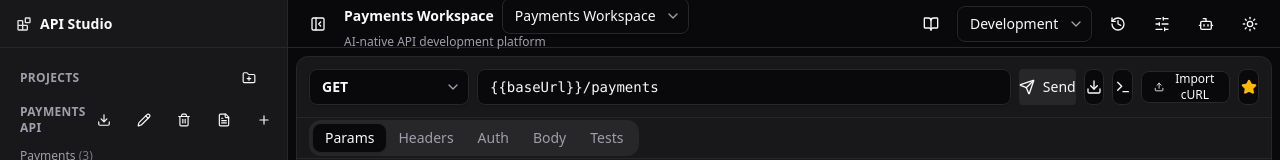
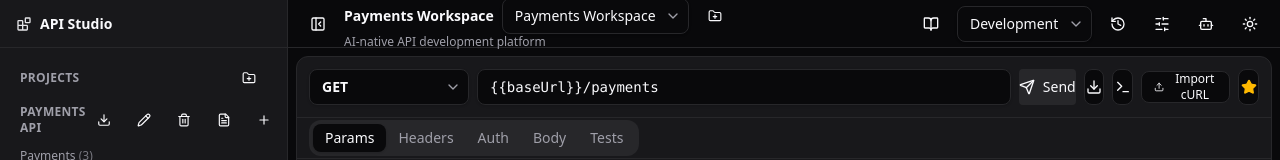
Before and after one commit to nishantmalviya/api-platform, a React (Vite) app: page / in a window 1280 px wide. Shown: the top 160 px of the page. Built offline with nearby package versions, Linux system fonts and the light colour scheme.

Commit message:
Add workspace creation via header button

```diff
--- a/src/components/layout/AppLayout.tsx
+++ b/src/components/layout/AppLayout.tsx
@@ -1,5 +1,5 @@
 import { useNavigate } from "react-router-dom";
-import { Blocks, BookOpen, Bot, History, Moon, PanelLeftClose, PanelLeftOpen, SlidersHorizontal, Sun } from "lucide-react";
+import { Blocks, BookOpen, Bot, FolderPlus, History, Moon, PanelLeftClose, PanelLeftOpen, SlidersHorizontal, Sun } from "lucide-react";
 import { useWorkspaceStore } from "@/stores/useWorkspaceStore";
 import { cn } from "@/lib/utils";
 import { Button } from "@/components/ui/button";
@@ -21,6 +21,7 @@ export function AppLayout() {
   const activeWorkspaceId = useWorkspaceStore((state) => state.activeWorkspaceId);
   const workspaces = useWorkspaceStore((state) => state.workspaces);
   const setActiveWorkspace = useWorkspaceStore((state) => state.setActiveWorkspace);
+  const addWorkspace = useWorkspaceStore((state) => state.addWorkspace);
   const activeTabId = useWorkspaceStore((state) => state.activeTabId);
   const navigate = useNavigate();
 
@@ -80,6 +81,17 @@ export function AppLayout() {
                   </option>
                 ))}
               </Select>
+              <Button
+                variant="ghost"
+                size="icon"
+                className="h-7 w-7"
+                onClick={() => addWorkspace(`New Workspace ${workspaces.length + 1}`)}
+                aria-label="Add workspace"
+                data-testid="add-workspace-button"
+                title="Add workspace"
+              >
+                <FolderPlus className="h-3.5 w-3.5" />
+              </Button>
             </div>
             <p className="truncate text-xs text-muted-foreground">
               AI-native API development platform
--- a/src/stores/useWorkspaceStore.ts
+++ b/src/stores/useWorkspaceStore.ts
@@ -44,6 +44,7 @@ interface WorkspaceState {
   sendRequest: () => Promise<void>;
   addFolder: (collectionId: string, name: string) => string;
   addCollection: (workspaceId: string, name: string) => string;
+  addWorkspace: (name: string) => string;
   deleteCollection: (collectionId: string) => void;
   moveRequestToFolder: (requestId: string, folderId: string | null) => void;
   createRequest: (input: Omit<ApiRequest, "id">, folderId: string) => string;
@@ -342,6 +343,14 @@ export const useWorkspaceStore = create<WorkspaceStore>()(
         }));
         return collection.id;
       },
+      addWorkspace: (name) => {
+        const workspace: Workspace = { id: createId("ws"), name, collections: [] };
+        set((state) => ({
+          workspaces: [...state.workspaces, workspace],
+          activeWorkspaceId: workspace.id,
+        }));
+        return workspace.id;
+      },
       deleteCollection: (collectionId) =>
         set((state) => {
           const collection = state.workspaces
```
